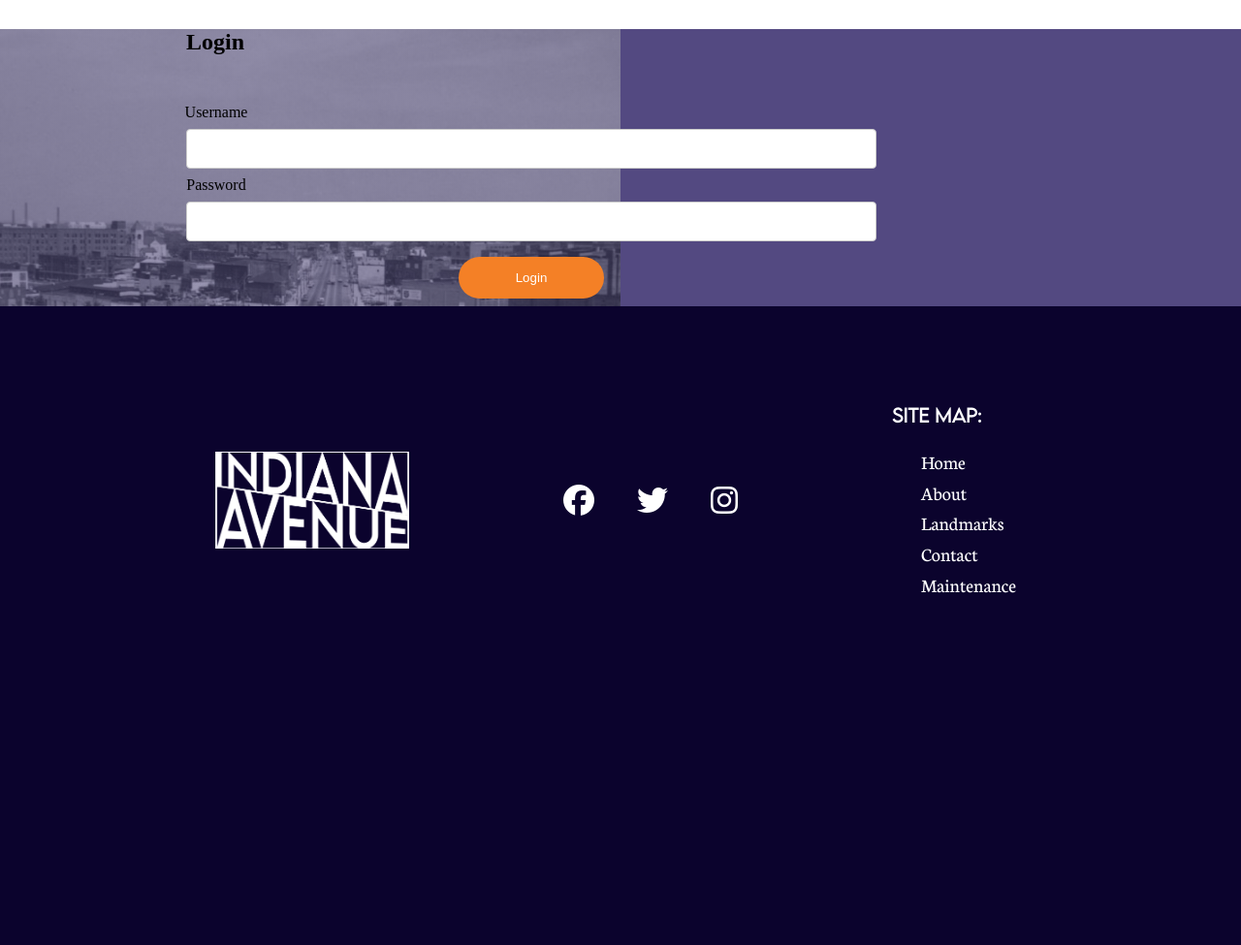
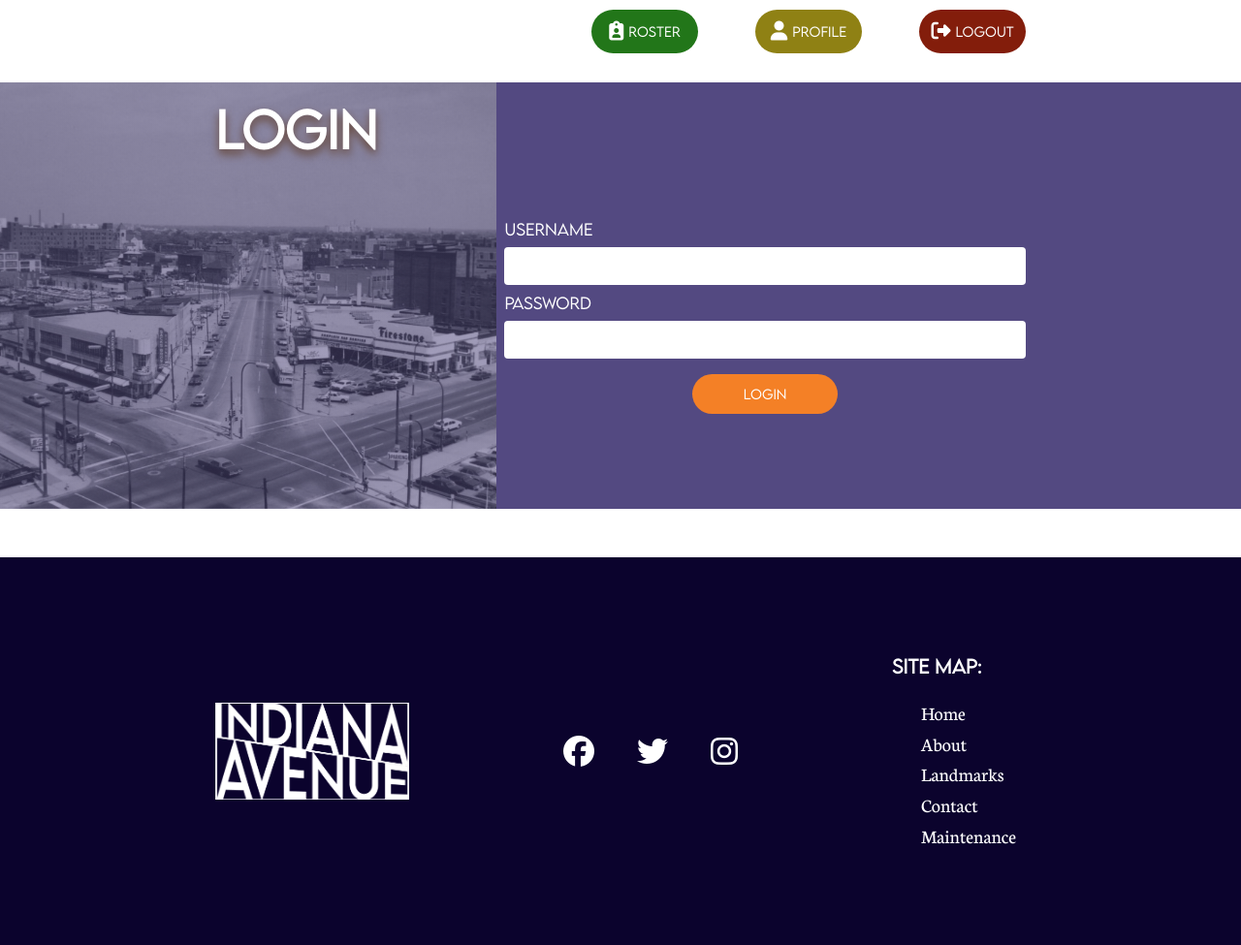
Before and after one commit to jbldwn/indiana_ave, a PHP site: page /login.php in a window 1280 px wide. Shown: the part 123-1098 px from the top of the page at 97% size. Before the commit the page ends 735 px from the top, so only its background shows below. Run offline with PHP 8.4, Linux system fonts and the light colour scheme; some libraries are stand-ins or nearby versions.

Commit message:
login and php connection tinkering.

```diff
--- a/includes/headerBLK.php
+++ b/includes/headerBLK.php
@@ -25,27 +25,27 @@
     <div class="nav-wrapper-black">
         <nav>
             <div class="links">
-                <a href="home.html">Home</a>
-                <a href="home.html/#about">About</a>
-                <a href="landmarks.html">Landmarks</a>
-                <a href="contact.html">Contact Us</a>
+                <a href="index.php">Home</a>
+                <a href="index.php/#about">About</a>
+                <a href="landmarks.php">Landmarks</a>
+                <a href="contact.php">Contact Us</a>
             </div>
             <div class="logo"></div>
         </nav>
-<!--        <div class="ctrls">-->
-<!--            <button class="delete">-->
-<!--                <i class="fa-solid fa-right-from-bracket fa-xl"></i>-->
-<!--                <span class="label">Logout</span>-->
-<!--            </button>-->
-<!--            <button class="edit">-->
-<!--                <i class="fa-solid fa-user fa-xl"></i>-->
-<!--                <span class="label">Profile</span>-->
-<!--            </button>-->
-<!--            <button class="save">-->
-<!--                <i class="fa-solid fa-clipboard-user fa-xl"></i>-->
-<!--                <span class="label">Roster</span>-->
-<!--            </button>-->
-<!--        </div>-->
+        <div class="ctrls">
+            <button class="delete">
+                <i class="fa-solid fa-right-from-bracket fa-xl"></i>
+                <span class="label">Logout</span>
+            </button>
+            <button class="edit">
+                <i class="fa-solid fa-user fa-xl"></i>
+                <span class="label">Profile</span>
+            </button>
+            <button class="save">
+                <i class="fa-solid fa-clipboard-user fa-xl"></i>
+                <span class="label">Roster</span>
+            </button>
+        </div>
 
     </div>
 </div>
--- a/login.php
+++ b/login.php
@@ -17,7 +17,9 @@ require_once('includes/headerBLK.php');
     <div class="login-img"></div>
 
     <div class="container login-base">
-        <h1>Login</h1>
+        <div class="pageHeader">
+            <h1>Login</h1>
+        </div>
         <form method="post" action="verifyuser.php">
             <?php
 //            if ($login_status == 2) {
--- a/www/css/styles.css
+++ b/www/css/styles.css
@@ -15,6 +15,15 @@ h1, h2, h3, h4, h5, h6, p {
   margin: 0 auto;
   width: 70vw;
   max-width: 1000px; }
+
+.pageHeader {
+  margin-top: 50px;
+  padding: 0 30px; }
+  .pageHeader h1 {
+    filter: drop-shadow(0 5px 5px #644536);
+    color: #FFF;
+    font-family: LM;
+    font-size: 50px; }
 
 .ctrls button {
   display: flex;
@@ -113,54 +122,59 @@ h1, h2, h3, h4, h5, h6, p {
       width: 350px; } }
 
 .login {
-  margin-top: 30px;
+  margin: 30px 0 50px;
   width: 100%;
   background-color: #534981; }
   .login-img {
-    width: 50%;
-    height: 75vh;
+    width: 40%;
+    height: 55vh;
     background-image: linear-gradient(rgba(83, 73, 129, 0.5), rgba(83, 73, 129, 0.5)), url(../assets/images/Hero.jpg);
     background-position: center;
     background-repeat: no-repeat;
     background-size: cover; }
   .login-base {
-    margin-top: -75vh; }
+    margin-top: -55vh;
+    height: 55vh;
+    display: flex;
+    justify-content: right;
+    align-items: center;
+    position: relative; }
+    .login-base .pageHeader {
+      position: absolute;
+      top: -35px;
+      left: 0; }
     .login-base form {
       display: flex;
       flex-direction: column;
       justify-content: center;
       align-items: center;
-      width: 712px;
-      margin-top: 50px; }
+      width: 60%;
+      margin: 50px 30px 0 0; }
       .login-base form label {
-        margin-right: 650px; }
-      .login-base form input[type=text], .login-base form select {
+        width: 100%;
+        color: #FFF;
+        font-family: LM;
+        font-size: 16px; }
+      .login-base form input, .login-base form select {
         width: 100%;
         padding: 12px 20px;
         margin: 8px 0;
         display: inline-block;
-        border: 1px solid #ccc;
-        border-radius: 4px;
-        box-sizing: border-box; }
-      .login-base form input[type=password], .login-base form select {
-        width: 100%;
-        padding: 12px 20px;
-        margin: 8px 0;
-        display: inline-block;
-        border: 1px solid #ccc;
+        border: none;
         border-radius: 4px;
         box-sizing: border-box; }
       .login-base form input[type=submit] {
         width: 150px;
-        background-color: #F48026;
-        color: white;
-        padding: 14px 20px;
-        margin: 8px 0;
+        display: flex;
+        justify-content: center;
+        align-items: center;
+        border-radius: 38px;
         border: none;
-        border-radius: 38px;
-        cursor: pointer; }
+        color: #FFF;
+        font-family: LM;
+        background-color: #f48026; }
       .login-base form input[type=submit]:hover {
-        background-color: #753b1d; }
+        background-color: #c25a0a; }
       .login-base form a {
         text-decoration: none;
         color: black;
@@ -275,14 +289,6 @@ h1, h2, h3, h4, h5, h6, p {
   background-size: cover;
   position: relative;
   margin-bottom: 120px; }
-  .hero .cen-content {
-    margin-top: 50px;
-    padding: 0 25px; }
-    .hero .cen-content h1 {
-      filter: drop-shadow(0 5px 5px #644536);
-      color: #FFF;
-      font-family: LM;
-      font-size: 50px; }
   .hero .collage {
     display: flex;
     justify-content: left;
@@ -640,7 +646,8 @@ footer {
       footer .footer .footer-nav a:hover {
         font-family: NeuBld;
         text-decoration: underline;
-        font-size: 18px; }
+        font-size: 18px;
+        color: #f48026; }
     footer .footer .footer-icons {
       width: 180px;
       display: flex;
@@ -648,6 +655,8 @@ footer {
       align-items: center; }
       footer .footer .footer-icons i {
         color: #FFF; }
+      footer .footer .footer-icons i:hover {
+        color: #f48026; }
       footer .footer .footer-icons #icon {
         height: 50px;
         width: 50px;
--- a/www/scss/_structure.scss
+++ b/www/scss/_structure.scss
@@ -16,6 +16,17 @@ h1, h2, h3, h4, h5, h6, p {
 
   width: 70vw;
   max-width: 1000px;
+}
+.pageHeader{
+  margin-top: 50px;
+  padding: 0 30px;
+
+  h1{
+    filter:drop-shadow(0 5px 5px $drkBrn);
+    color: $siteWhite;
+    font-family: LM;
+    font-size: 50px;
+  }
 }
 
 .ctrls{
--- a/www/scss/about.scss
+++ b/www/scss/about.scss
@@ -40,13 +40,6 @@
                 .about-button {
                     width: 230px;
                     height: 50px;
-
-                    // border-radius: 38px;
-                    // background-color: $btOrg;
-                    // border: none;
-                    // color: $siteWhite;
-                    // font-family: LM;
-
                     margin: 15px 0;
                 }
             }
@@ -78,16 +71,8 @@
                 &-para{
                     margin: 0 auto;
                     width: 70%;
-                    // padding: 0 120px;
                     text-align: justify;
                     margin-bottom: 10px;
-                }
-                a{
-                    // position:relative;
-                    // right: auto;
-                    // margin: 0 auto 20px;
-                    button{
-                    }
                 }
             }
         }
--- a/www/scss/footer.scss
+++ b/www/scss/footer.scss
@@ -43,6 +43,7 @@ footer{
                 font-family: NeuBld;
                 text-decoration: underline;
                 font-size: 18px;
+                color: $btOrg;
             }
         }
 
@@ -55,6 +56,9 @@ footer{
 
             i{
                 color: $siteWhite;
+            }
+            i:hover{
+                color: $btOrg;
             }
 
             #icon{
--- a/www/scss/hero.scss
+++ b/www/scss/hero.scss
@@ -9,17 +9,7 @@
 
     margin-bottom: 120px;
 
-    .cen-content{
-        margin-top: 50px;
-        padding: 0 25px;
 
-        h1{
-            filter:drop-shadow(0 5px 5px $drkBrn);
-            color: $siteWhite;
-            font-family: LM;
-            font-size: 50px;
-        }
-    }
     .collage{
         display: flex;
         justify-content: left;
--- a/www/scss/login.scss
+++ b/www/scss/login.scss
@@ -2,13 +2,13 @@
   //border: red solid 1px;
 }
 .login{
-    margin-top: 30px;
+    margin: 30px 0 50px;
     width: 100%;
     background-color: $ltBlu;
 
   &-img{
-    width: 50%;
-    height: 75vh;
+    width: 40%;
+    height: 55vh;
     background-image: linear-gradient($ltBluA, $ltBluA), url(../assets/images/Hero.jpg);
     background-position: center;
     background-repeat: no-repeat;
@@ -16,57 +16,59 @@
   }
 
   &-base{
-    margin-top: -75vh;
-      //width: 100%;
-      //height: 500px;
+    margin-top: -55vh;
+    height: 55vh;
 
-      //display: flex;
-      //justify-content: center;
-      //flex-direction: column;
-      //align-items: center;
+      display: flex;
+      justify-content: right;
+      align-items: center;
+      position: relative;
+
+      .pageHeader{
+        position: absolute;
+        top: -35px;
+        left: 0;
+      }
 
       form{
           display: flex;
           flex-direction: column;
           justify-content: center;
           align-items: center;
-          width: 712px;
-          margin-top: 50px;
+          width: 60%;
+          margin: 50px 30px 0 0;
 
           label{
-              margin-right: 650px;
+            width:100%;
+            //align-self: left;
+            color:$siteWhite;
+            font-family: LM;
+            font-size: 16px;
           }
-          input[type=text], select {
+          input, select {
             width: 100%;
             padding: 12px 20px;
             margin: 8px 0;
             display: inline-block;
-            border: 1px solid #ccc;
-            border-radius: 4px;
-            box-sizing: border-box;
-          }
-          input[type=password], select {
-            width: 100%;
-            padding: 12px 20px;
-            margin: 8px 0;
-            display: inline-block;
-            border: 1px solid #ccc;
+            border: none;
             border-radius: 4px;
             box-sizing: border-box;
           }
           input[type=submit] {
             width: 150px;
-            background-color: #F48026;
-            color: white;
-            padding: 14px 20px;
-            margin: 8px 0;
+            display: flex;
+            justify-content: center;
+            align-items: center;
+
+            border-radius: 38px;
             border: none;
-            border-radius: 38px;
-            cursor: pointer;
+            color: $siteWhite;
+            font-family: LM;
+            background-color: $genericColor;
           }
 
           input[type=submit]:hover {
-            background-color: rgb(117, 59, 29);
+            background-color: $genericHoverColor;
           }
 
           a{
--- a/www/scss/nav.scss
+++ b/www/scss/nav.scss
@@ -77,7 +77,6 @@
 .nav-wrapper-black{
     width: 100%;
     display:contents;
-
     nav{
         padding: 30px 0;
         border-bottom: solid 2px $siteBlack;
```
Also changed, not shown: includes/database.php (added, +25 -0 lines), includes/header.php (+5 -5 lines).
